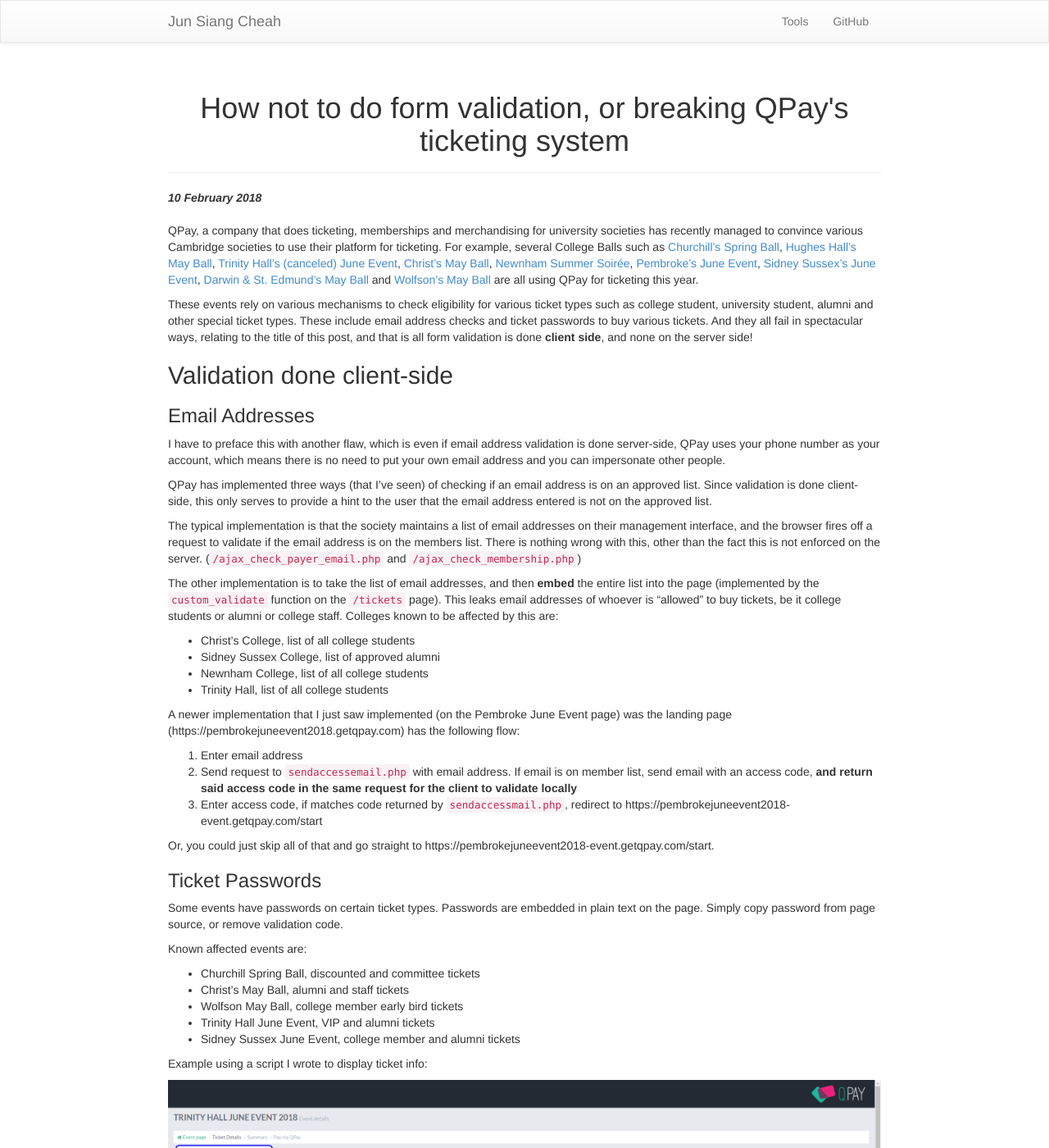
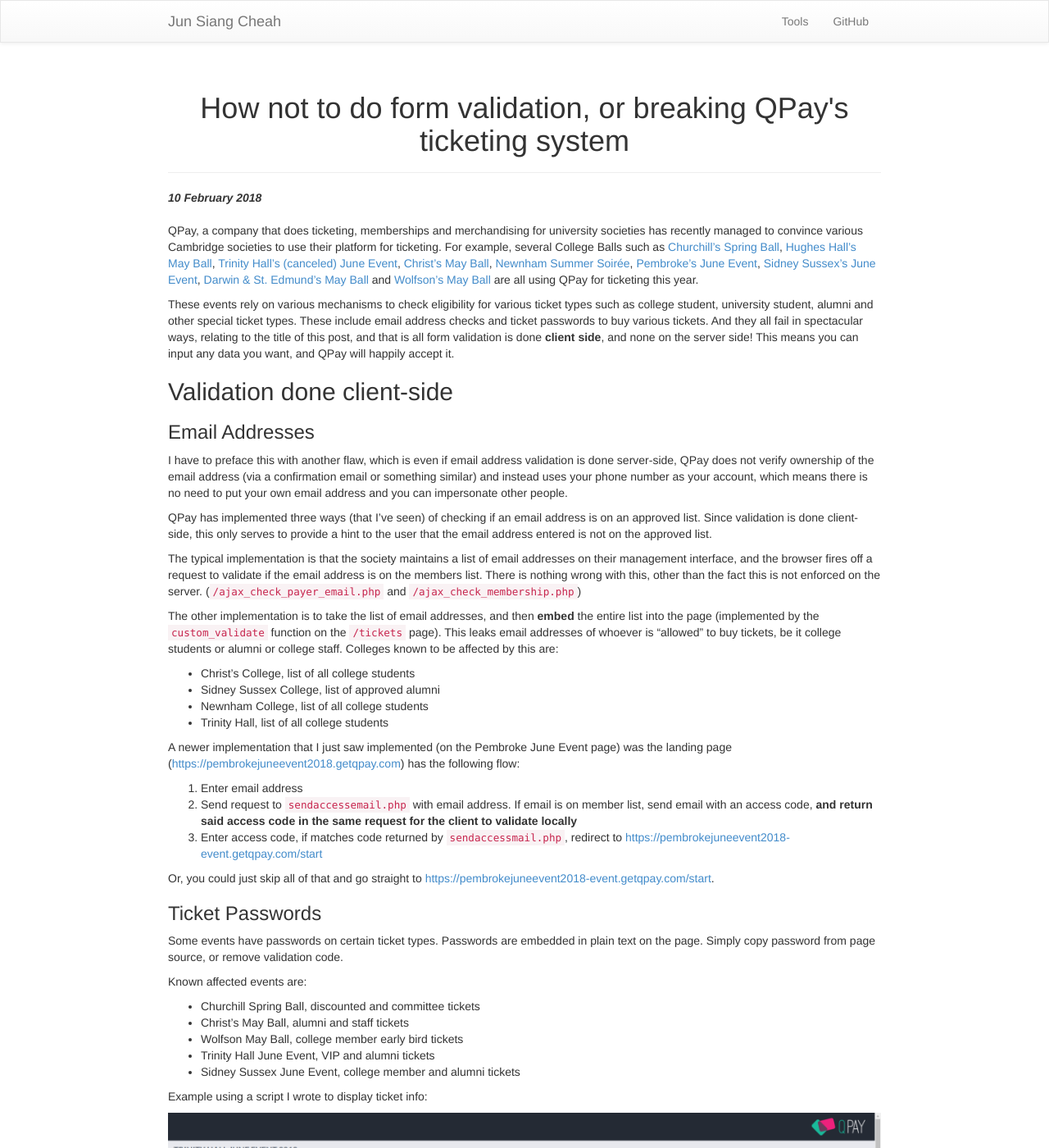
Before and after one commit to Deathmax/deathmax.github.io, a Jekyll site: the page built from _posts/2018-02-10-how-not-to-do-form-validation-or-breaking-qpay-s-ticketing-system.markdown, in a window 1280 px wide and 1400 px high. Shown: the whole window at 82% size. Built offline with Jekyll 4.4.1, drawn with Linux system fonts in a browser that asks for light colours; nearby versions of some CDN libraries; comment, search, counter and statistics services are not loaded.

Commit message:
update urls and provide more description about email exploits

```diff
--- a/_posts/2018-02-10-how-not-to-do-form-validation-or-breaking-qpay-s-ticketing-system.markdown
+++ b/_posts/2018-02-10-how-not-to-do-form-validation-or-breaking-qpay-s-ticketing-system.markdown
@@ -5,13 +5,13 @@
 
 QPay, a company that does ticketing, memberships and merchandising for university societies has recently managed to convince various Cambridge societies to use their platform for ticketing. For example, several College Balls such as [Churchill's Spring Ball](https://churchillspringball.getqpay.com), [Hughes Hall's May Ball](https://hughesball-event.getqpay.com/), [Trinity Hall's (canceled) June Event](https://thje.getqpay.com), [Christ's May Ball](https://christsmayball2018.getqpay.com), [Newnham Summer Soirée](https://newnhamsummersoiree-event.getqpay.com/), [Pembroke's June Event](https://pembrokejuneevent2018.getqpay.com), [Sidney Sussex's June Event](https://sidneysussexjune-event.getqpay.com), [Darwin & St. Edmund's May Ball](https://darwinstedmundsmayball-event.getqpay.com/) and [Wolfson's May Ball](https://wolfsoncollegemaybal.getqpay.com) are all using QPay for ticketing this year.
 
-These events rely on various mechanisms to check eligibility for various ticket types such as college student, university student, alumni and other special ticket types. These include email address checks and ticket passwords to buy various tickets. And they all fail in spectacular ways, relating to the title of this post, and that is all form validation is done **client side**, and none on the server side!
+These events rely on various mechanisms to check eligibility for various ticket types such as college student, university student, alumni and other special ticket types. These include email address checks and ticket passwords to buy various tickets. And they all fail in spectacular ways, relating to the title of this post, and that is all form validation is done **client side**, and none on the server side! This means you can input any data you want, and QPay will happily accept it.
 
 ## Validation done client-side
 
 ### Email Addresses
 
-I have to preface this with another flaw, which is even if email address validation is done server-side, QPay uses your phone number as your account, which means there is no need to put your own email address and you can impersonate other people.
+I have to preface this with another flaw, which is even if email address validation is done server-side, QPay does not verify ownership of the email address (via a confirmation email or something similar) and instead uses your phone number as your account, which means there is no need to put your own email address and you can impersonate other people.
 
 QPay has implemented three ways (that I've seen) of checking if an email address is on an approved list. Since validation is done client-side, this only serves to provide a hint to the user that the email address entered is not on the approved list.
 
@@ -24,13 +24,13 @@
 * Newnham College, list of all college students
 * Trinity Hall, list of all college students
 
-A newer implementation that I just saw implemented (on the Pembroke June Event page) was the landing page (https://pembrokejuneevent2018.getqpay.com) has the following flow:
+A newer implementation that I just saw implemented (on the Pembroke June Event page) was the landing page ([https://pembrokejuneevent2018.getqpay.com](https://pembrokejuneevent2018.getqpay.com)) has the following flow:
 
 1. Enter email address
 2. Send request to `sendaccessemail.php` with email address. If email is on member list, send email with an access code, **and return said access code in the same request for the client to validate locally**
-3. Enter access code, if matches code returned by `sendaccessmail.php`, redirect to https://pembrokejuneevent2018-event.getqpay.com/start
+3. Enter access code, if matches code returned by `sendaccessmail.php`, redirect to [https://pembrokejuneevent2018-event.getqpay.com/start](https://pembrokejuneevent2018-event.getqpay.com/start)
 
-Or, you could just skip all of that and go straight to https://pembrokejuneevent2018-event.getqpay.com/start.
+Or, you could just skip all of that and go straight to [https://pembrokejuneevent2018-event.getqpay.com/start](https://pembrokejuneevent2018-event.getqpay.com/start).
 
 ### Ticket Passwords
 
```
